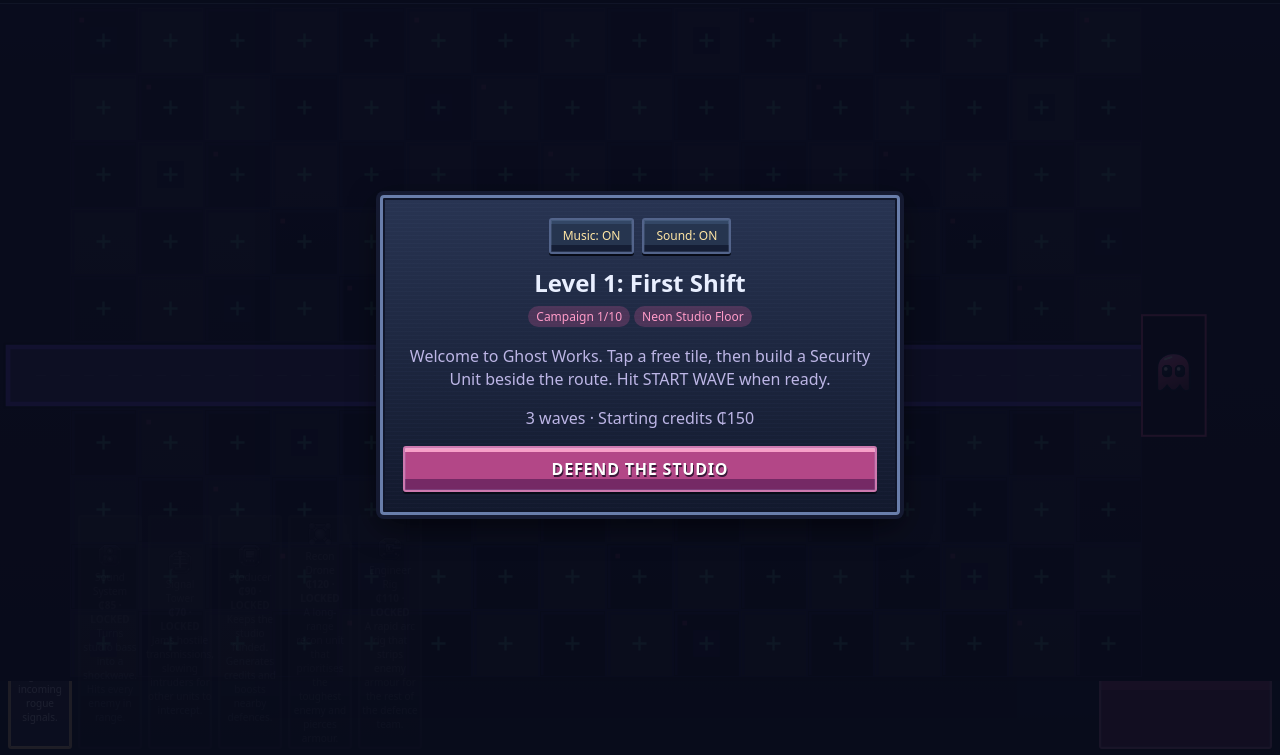
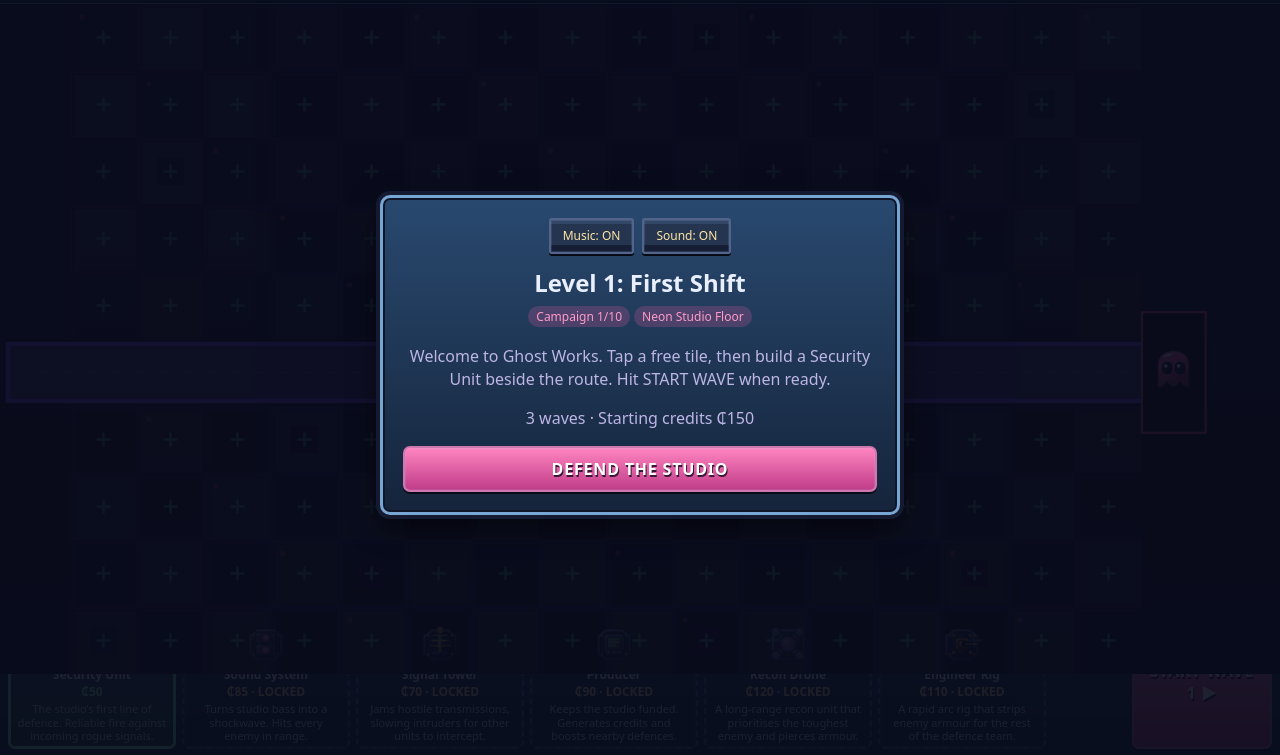
Before and after one commit to Mics1978/ghost-works-studio-siege, a website with bundled scripts: page index.html in a window 1280 px wide. Both pictures are taken after a click on the button "NEW RUN". Shown: the part 45-800 px from the top of the page. Built offline with nearby package versions, Linux system fonts and the light colour scheme.

Commit message:
Enlarge defence shop cards and brighten HD command centre

```diff
--- a/css/style.css
+++ b/css/style.css
@@ -58,3 +58,24 @@ button:focus-visible{outline:2px solid #ffe298;outline-offset:2px}
 /* Independent music and SFX controls. */
 .audio-controls{display:flex;align-items:center;gap:4px}.audio-controls button{color:#ffe6a4;min-width:34px;padding:4px 6px}.audio-controls button[aria-pressed=false]{color:#a9afc5;opacity:.8}.card .audio-controls{justify-content:center;margin:0 auto 12px;gap:8px}.card .audio-controls button{min-height:36px;font-size:12px;padding:5px 12px}#tower-panel[hidden],#build-bar[hidden]{display:none}
 @media(max-width:420px){#hud{flex-wrap:wrap}.brand{flex:1 1 auto}.ctrls{margin-left:auto}.stats{order:3;flex:1 0 100%;justify-content:space-around}.audio-controls{gap:3px}.ctrls .audio-controls button{min-width:29px;padding:3px 4px}}
+
+/* Amiga Plus - readable machine shop; scroll horizontally on mobile. */
+#game,.tb canvas{image-rendering:auto}
+#hud,#dock{background:linear-gradient(#294d75,#132940);border-color:#6b9dc4}
+#dock{display:flex;flex-wrap:wrap;gap:6px;align-items:stretch}
+#build-bar{flex:1 1 100%;min-width:0;overflow-x:auto;scrollbar-width:thin;touch-action:pan-x}
+.tb{width:clamp(132px,36vw,168px);min-height:122px;padding:5px 7px;gap:2px;border-radius:7px;background:linear-gradient(#294b6e,#17283e);color:#fff;justify-content:flex-start;text-align:center;white-space:normal}
+.tb canvas{width:44px;height:44px;flex-shrink:0}
+.machine-name{font-size:12px;font-weight:800;line-height:1.15}
+.machine-desc{font-size:11px;line-height:1.2;color:#d7e8f7}
+.tb .c{font-size:12px;color:#91ffbd}
+.tb.locked{opacity:1;filter:none;border-style:dashed}.tb.locked canvas{opacity:.55}.tb.locked .c{color:#ffdf9c}
+.tb.dis{opacity:1}.tb.dis:not(.locked) .c{color:#ffb5a8}
+.tb.sel{border-color:#7affc8;background:linear-gradient(#365d75,#21453f);box-shadow:inset 0 0 0 1px #7affc8}
+#build-hint{font-size:11px;color:#aefce3;flex:1 1 100%;padding:0 5px}
+#btn-wave{min-height:40px;flex:1 1 100%}
+button.primary{background:linear-gradient(#ff85c0,#c03c88);border-radius:7px}
+.card{background:linear-gradient(#29496f,#15243b);border-radius:10px;border-color:#78a6d2}
+.title-ghost{clip-path:none;border-radius:32px 32px 8px 8px}
+@media(min-width:1000px){#build-bar{flex:1 1 0}#btn-wave{flex:0 0 140px}}
+@media(max-height:480px) and (orientation:landscape){.tb{min-height:76px;width:170px;display:grid;grid-template-columns:36px 1fr;grid-template-rows:auto auto auto;align-content:start;align-items:center;text-align:left}.tb canvas{grid-row:1/4;width:34px;height:34px}.machine-desc{font-size:10px}.tb .c{font-size:11px}#dock{gap:3px;padding:3px 6px}#btn-wave{min-height:30px;padding:4px 8px}}
```
